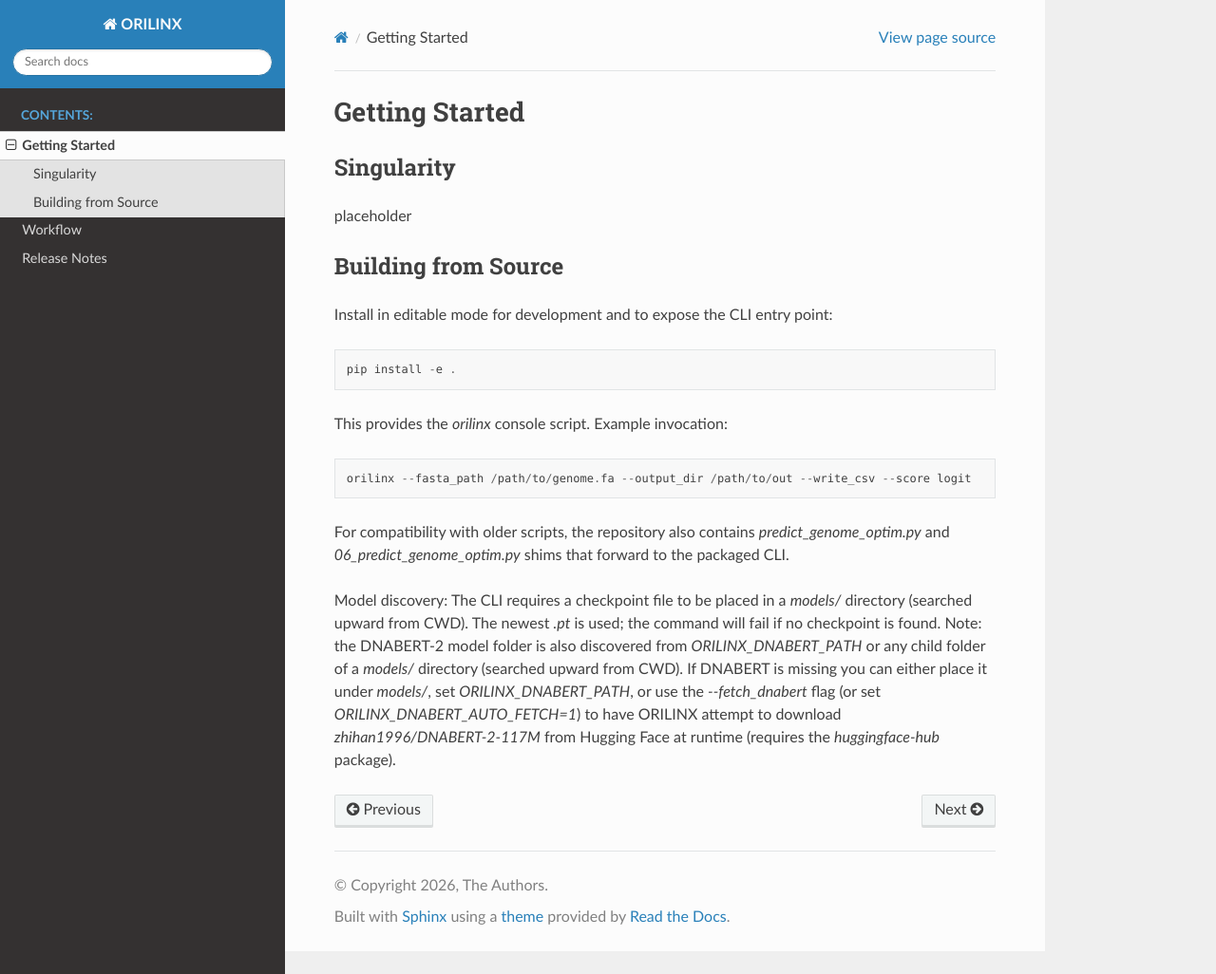
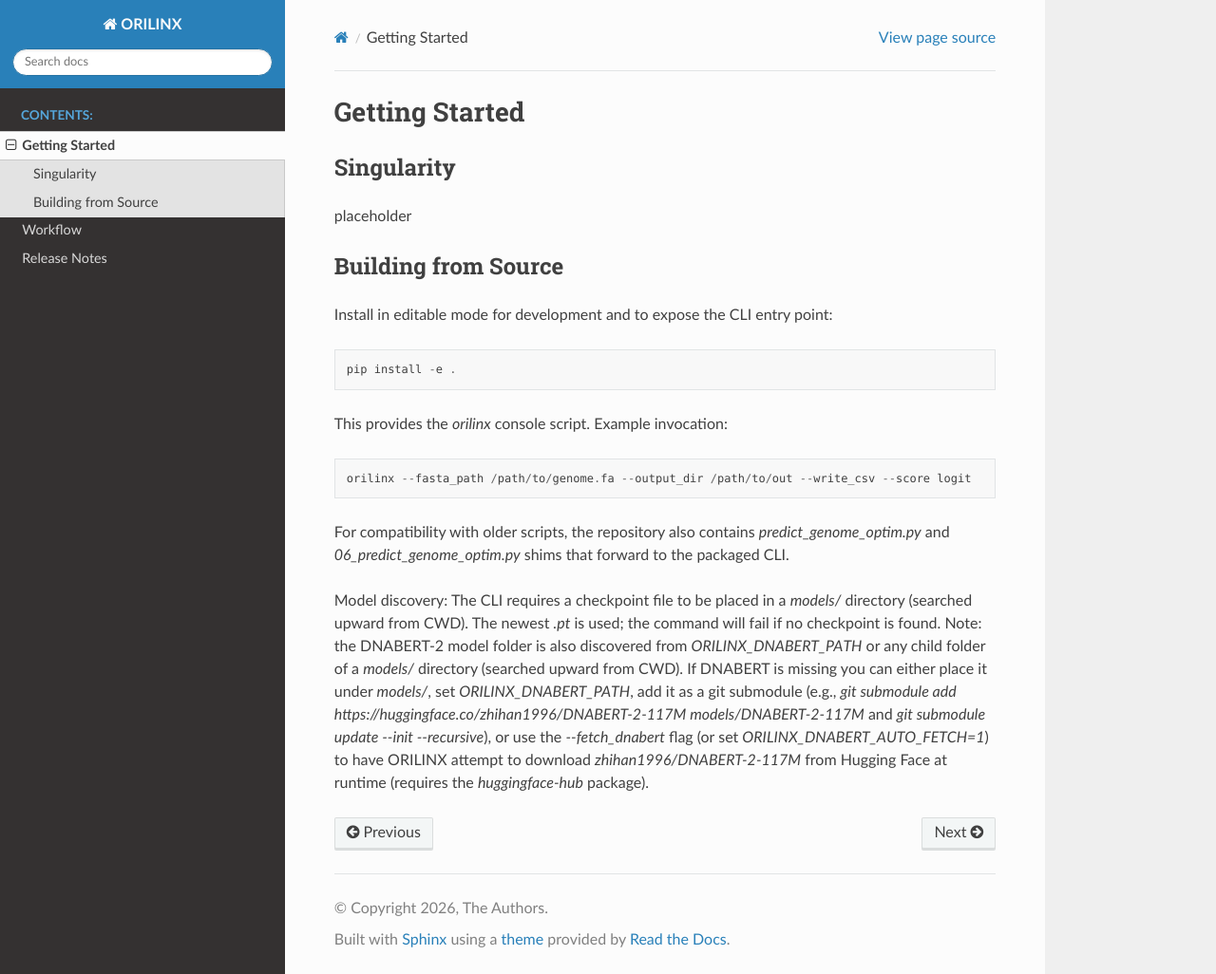
Before and after one commit to Pfuderer/ORILINX, a Sphinx documentation site: the page built from docs/source/installation.rst, in a window 1280 px wide and 1026 px high. Shown: the whole window at 95% size. Built offline with Sphinx 7.4.7 and the Read the Docs theme 3.1.0, drawn with Linux system fonts in a browser that asks for light colours.

Commit message:
Document --fetch_dnabert and git-submodule option for DNABERT discovery

```diff
--- a/docs/source/installation.rst
+++ b/docs/source/installation.rst
@@ -23,4 +23,4 @@ This provides the `orilinx` console script. Example invocation::
 
 For compatibility with older scripts, the repository also contains `predict_genome_optim.py` and `06_predict_genome_optim.py` shims that forward to the packaged CLI.
 
-Model discovery: The CLI requires a checkpoint file to be placed in a `models/` directory (searched upward from CWD). The newest `.pt` is used; the command will fail if no checkpoint is found. Note: the DNABERT-2 model folder is also discovered from `ORILINX_DNABERT_PATH` or any child folder of a `models/` directory (searched upward from CWD). If DNABERT is missing you can either place it under `models/`, set `ORILINX_DNABERT_PATH`, or use the `--fetch_dnabert` flag (or set `ORILINX_DNABERT_AUTO_FETCH=1`) to have ORILINX attempt to download `zhihan1996/DNABERT-2-117M` from Hugging Face at runtime (requires the `huggingface-hub` package).
+Model discovery: The CLI requires a checkpoint file to be placed in a `models/` directory (searched upward from CWD). The newest `.pt` is used; the command will fail if no checkpoint is found. Note: the DNABERT-2 model folder is also discovered from `ORILINX_DNABERT_PATH` or any child folder of a `models/` directory (searched upward from CWD). If DNABERT is missing you can either place it under `models/`, set `ORILINX_DNABERT_PATH`, add it as a git submodule (e.g., `git submodule add https://huggingface.co/zhihan1996/DNABERT-2-117M models/DNABERT-2-117M` and `git submodule update --init --recursive`), or use the `--fetch_dnabert` flag (or set `ORILINX_DNABERT_AUTO_FETCH=1`) to have ORILINX attempt to download `zhihan1996/DNABERT-2-117M` from Hugging Face at runtime (requires the `huggingface-hub` package).
```
